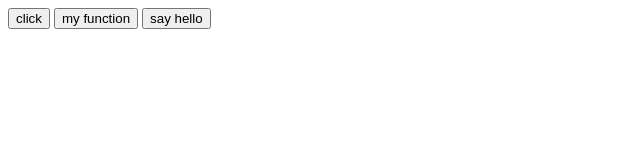
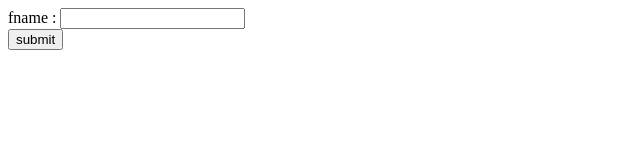
Before and after one commit to Ansh-699/javascript-web-dev-, a plain HTML site: page index.html in a window 1280 px wide. Shown: the whole page, without its empty margins (0-640 px from the left). Drawn offline with Linux system fonts and the light colour scheme.

Commit message:
27-12-2024

```diff
--- a/index.html
+++ b/index.html
@@ -5,13 +5,29 @@
     <meta name="viewport" content="width=device-width, initial-scale=1.0">
     <title>Javascript</title>
 </head>
-<body>
-    <button onclick=helloWorld()>click</button>
+<body >
+    <!-- <button onclick=helloWorld()>click</button>
 
     <button onclick=myFunction()>my function</button>
-    <input type="button" value="say hello" onclick="sayHello('zaara',7)">
+    <input type="button" value="say hello" onclick="sayHello()">
     <p id="demo"></p>
     <script src="script.js"></script>
+
+
+    <h2 id="mytext" onmouseover="over()" onmouseout="mout()">hello world</h2> -->
+
+    <!-- <form action="" name="addressform">
+        Name : <input type="text" name="nameF" id="name" ><br>
+        Phone : <input type="text" name="phone" id="phone" ><br>
+        Email : <input type="email" name="email" id="email" ><br>
+    </form> -->
+
+    <form action="1.jpg" name="myForm" onSumbit()="validateForm()" method="post">
+        fname : <input type="text" name="fname"><br>
+
+        <input type="submit" value="submit">
+
+    </form>
 </body>
 
 </html>
```
Also changed, not shown: script.js (+89 -0 lines), 1.jpg (added), 2.jpg (added).
